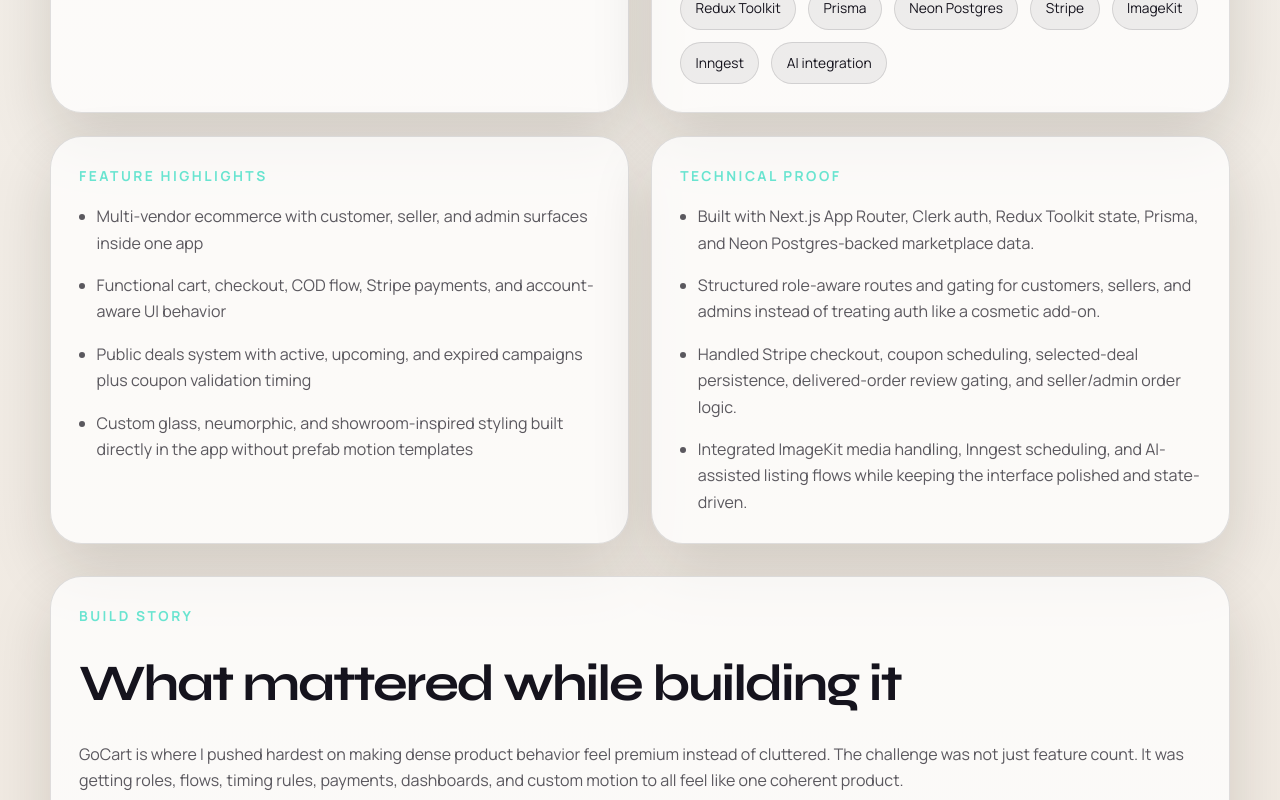
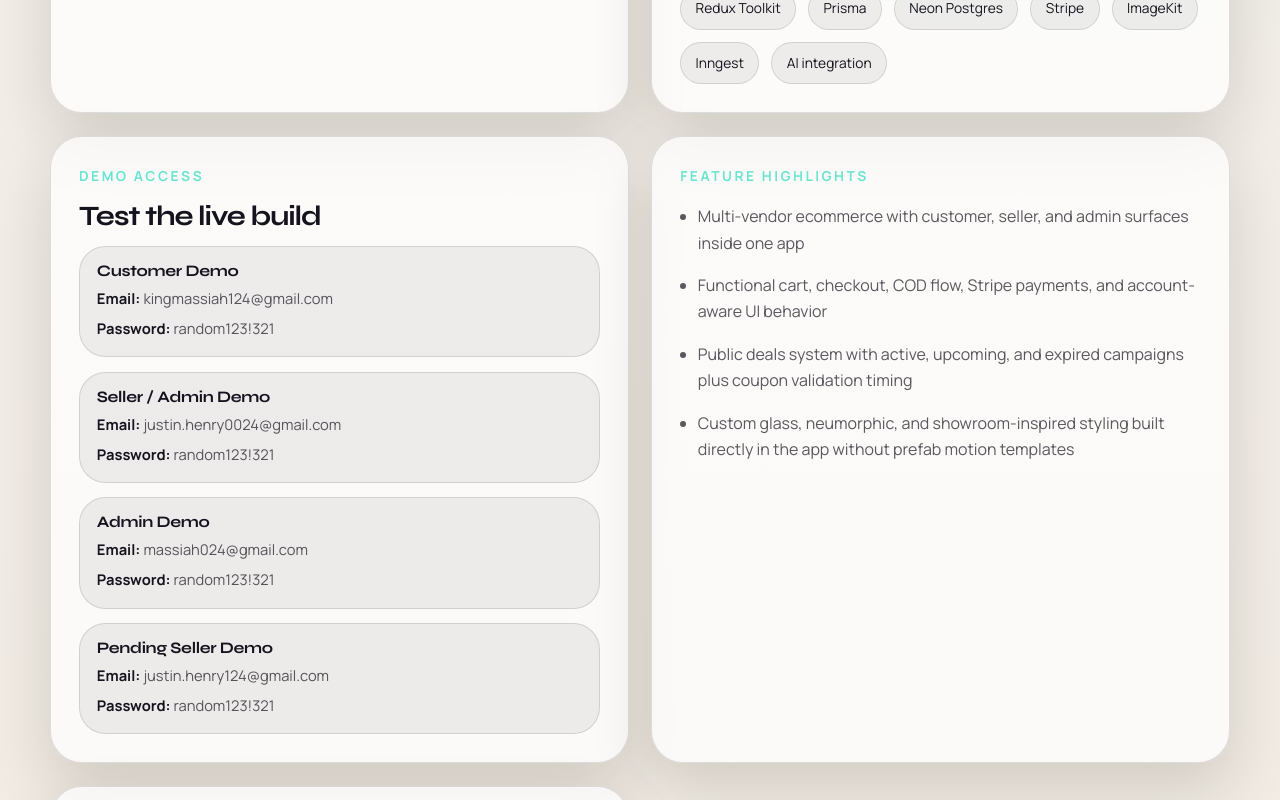
Before and after one commit to massiahtheruler/big-boy-portfolio, a React (Vite) app: page /projects/gocart in a window 1280 px wide. Shown: the part 840-1640 px from the top of the page. Built offline with nearby package versions, Linux system fonts and the light colour scheme.

Commit message:
feat: add demo access cards to case studies

```diff
--- a/src/data/caseStudies.js
+++ b/src/data/caseStudies.js
@@ -34,6 +34,28 @@
       live: "https://gocart-beta-one.vercel.app",
       code: "https://github.com/massiahtheruler/gocart"
     },
+    demoAccounts: [
+      {
+        label: "Customer Demo",
+        email: "kingmassiah124@gmail.com",
+        password: "random123!321"
+      },
+      {
+        label: "Seller / Admin Demo",
+        email: "justin.henry0024@gmail.com",
+        password: "random123!321"
+      },
+      {
+        label: "Admin Demo",
+        email: "massiah024@gmail.com",
+        password: "random123!321"
+      },
+      {
+        label: "Pending Seller Demo",
+        email: "justin.henry124@gmail.com",
+        password: "random123!321"
+      }
+    ],
     featureHighlights: [
       "Multi-vendor ecommerce with customer, seller, and admin surfaces inside one app",
       "Functional cart, checkout, COD flow, Stripe payments, and account-aware UI behavior",
@@ -83,6 +105,13 @@
       live: "https://netflix-clone-delta-indol.vercel.app",
       code: "https://github.com/massiahtheruler/netflix-clone"
     },
+    demoAccounts: [
+      {
+        label: "Demo Account",
+        email: "massiah024@gmail.com",
+        password: "Random123!321"
+      }
+    ],
     featureHighlights: [
       "Cinematic hero with autoplay countdown, custom spinner states, and masked image-to-video transitions",
       "Firebase sign up, sign in, sign out, and protected routes so the app behaves like a real product",
@@ -133,6 +162,18 @@
       live: "https://glitter-theta.vercel.app",
       code: null
     },
+    demoAccounts: [
+      {
+        label: "Primary Demo",
+        email: "massiah024@gmail.com",
+        password: "random123!321"
+      },
+      {
+        label: "Secondary Demo",
+        email: "justin.henry0024@gmail.com",
+        password: "random123!321"
+      }
+    ],
     featureHighlights: [
       "Real sign up, sign in, sign out, and authenticated session flow instead of a static social mockup",
       "Scroll-centered social layout with left navigation, central feed, and right-side discovery cards",
--- a/src/pages/ProjectPage.jsx
+++ b/src/pages/ProjectPage.jsx
@@ -115,6 +115,26 @@
             </div>
           </Reveal>
 
+          {project.demoAccounts?.length ? (
+            <Reveal className="case-study-panel" delay={140}>
+              <p className="section-eyebrow">Demo access</p>
+              <h2>Test the live build</h2>
+              <div className="demo-account-list">
+                {project.demoAccounts.map((account) => (
+                  <article key={`${account.label}-${account.email}`} className="demo-account-card">
+                    <h3>{account.label}</h3>
+                    <p>
+                      <strong>Email:</strong> <span>{account.email}</span>
+                    </p>
+                    <p>
+                      <strong>Password:</strong> <span>{account.password}</span>
+                    </p>
+                  </article>
+                ))}
+              </div>
+            </Reveal>
+          ) : null}
+
           <Reveal className="case-study-panel" delay={180}>
             <p className="section-eyebrow">Feature highlights</p>
             <ul className="detail-list">
--- a/src/styles/pages/_project.scss
+++ b/src/styles/pages/_project.scss
@@ -149,6 +149,40 @@
   font-size: 1.75rem;
 }
 
+.demo-account-list {
+  display: grid;
+  gap: 0.9rem;
+}
+
+.demo-account-card {
+  display: grid;
+  gap: 0.35rem;
+  padding: 1rem 1.05rem;
+  border: 1px solid var(--border);
+  border-radius: calc(var(--radius-xl) - 0.35rem);
+  background: var(--surface);
+}
+
+.demo-account-card h3 {
+  margin-bottom: 0.15rem;
+  font-size: 1rem;
+  letter-spacing: -0.02em;
+}
+
+.demo-account-card p {
+  color: var(--text);
+  font-size: 0.92rem;
+}
+
+.demo-account-card strong {
+  color: var(--text);
+}
+
+.demo-account-card span {
+  color: var(--text-soft);
+  overflow-wrap: anywhere;
+}
+
 .case-study-story {
   display: grid;
   gap: 1rem;
```
